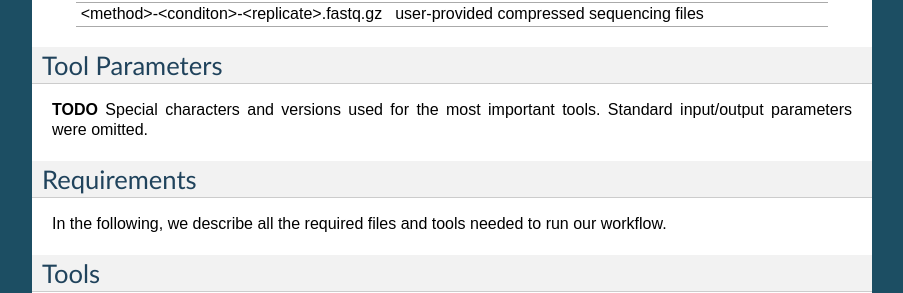
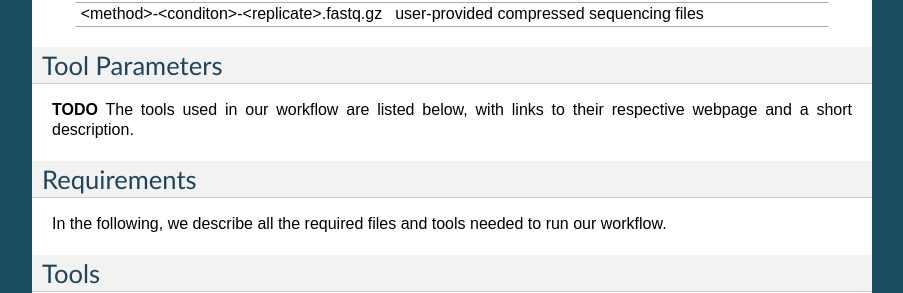
Before and after one commit to RickGelhausen/HRIBO_ReadTheDocs, a Sphinx documentation site: the page built from docs/source/overview.rst, in a window 1280 px wide and 900 px high, scrolled down 679 px. Shown: the part 159-452 px from the top of the window, without its empty margins (198-1101 px from the left). Built offline with Sphinx 7.4.7, drawn with Linux system fonts in a browser that asks for light colours; cross-references to code outside the pages are shown as plain code.

Commit message:
trigger build

```diff
--- a/docs/source/overview.rst
+++ b/docs/source/overview.rst
@@ -48,7 +48,7 @@ Tool Parameters
 ===============
 
 **TODO**
-Special characters and versions used for the most important tools. Standard input/output parameters were omitted.
+The tools used in our workflow are listed below, with links to their respective webpage and a short description.
 
 +---------------------------+-------------+--------------------------------------------------------------------------------------------------------------------------------------------------+
 | Tool                      | Version     | Special parameters used                                                                                                                          |
```
